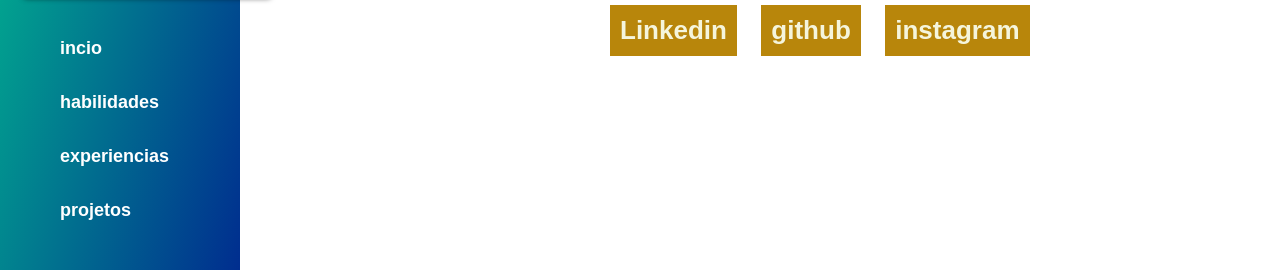
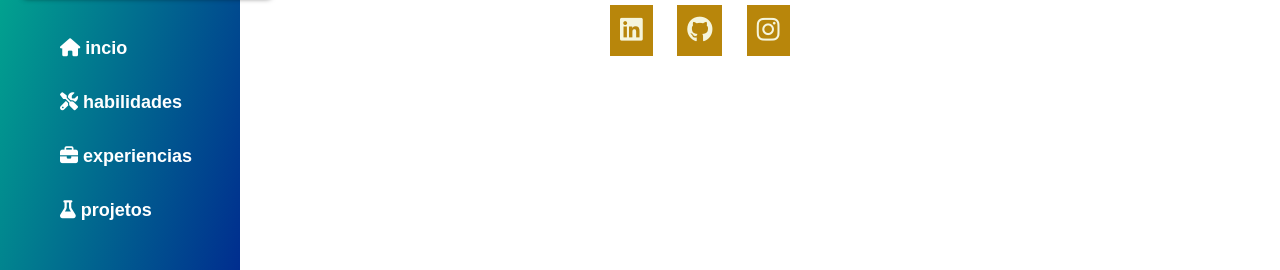
Before and after one commit to feromateus/feromateus.github.io, a plain HTML site: page index.html in a window 1280 px wide. Shown: the part 353-623 px from the top of the page. Drawn offline with Linux system fonts and the light colour scheme.

Commit message:
Adicionando icones

```diff
--- a/index.html
+++ b/index.html
@@ -5,6 +5,7 @@
             Mateus Madeira
         </title>
         <link rel="stylesheet" href="style.css">
+        <link rel="stylesheet" href="https://cdnjs.cloudflare.com/ajax/libs/font-awesome/6.5.1/css/all.min.css">
     </head>
     <body>
         <aside class="aside-wrap">
@@ -12,16 +13,28 @@
             <nav class="menu">
                 <ul class="menu-list">
                     <li class="menu-item">
-                        <a href="#home" class="menu-link">incio</a>
+                        <a href="#home" class="menu-link">
+                            <i class="fa-solid fa-house"></i>
+                            incio
+                        </a>
                     </li>
                     <li class="menu-item">
-                        <a href="#skills" class="menu-link">habilidades</a>
+                        <a href="#skills" class="menu-link">
+                            <i class="fa-solid fa-screwdriver-wrench"></i>
+                            habilidades
+                        </a>
                     </li>
                     <li class="menu-item">
-                        <a href="#experience" class="menu-link">experiencias</a>
+                        <a href="#experience" class="menu-link">
+                            <i class="fa-solid fa-briefcase"></i>
+                            experiencias
+                        </a>
                     </li>
                     <li class="menu-item">
-                        <a href="#projects" class="menu-link">projetos</a>
+                        <a href="#projects" class="menu-link">
+                            <i class="fa-solid fa-flask"></i>
+                            projetos
+                        </a>
                     </li>
                 </ul>
             </nav>
@@ -46,17 +59,17 @@
                 <ul class="social-links">
                     <li>
                         <a href="">
-                            Linkedin
+                            <i class="fa-brands fa-linkedin"></i>
                         </a>
                     </li>
                     <li>
                         <a href="">
-                            github
+                            <i class="fa-brands fa-github"></i>
                         </a>
                     </li>
                     <li>
                         <a href="">
-                            instagram
+                            <i class="fa-brands fa-instagram"></i>
                         </a>
                     </li>
                 </ul>
```
